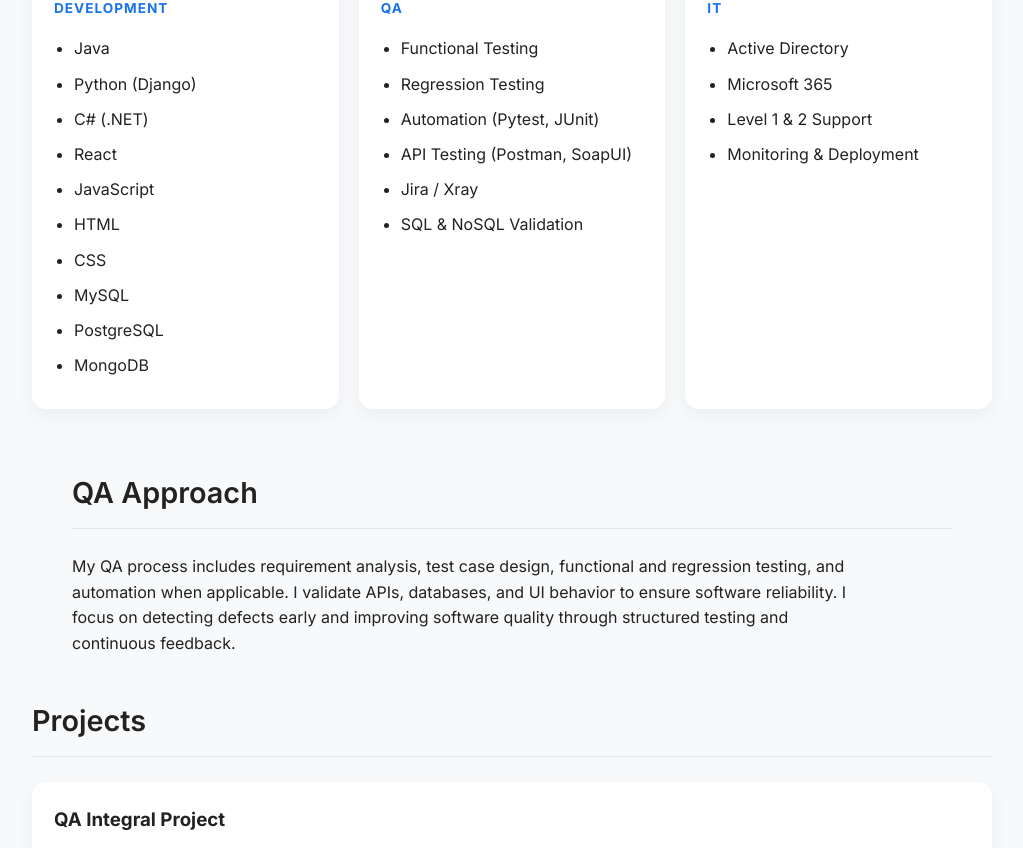
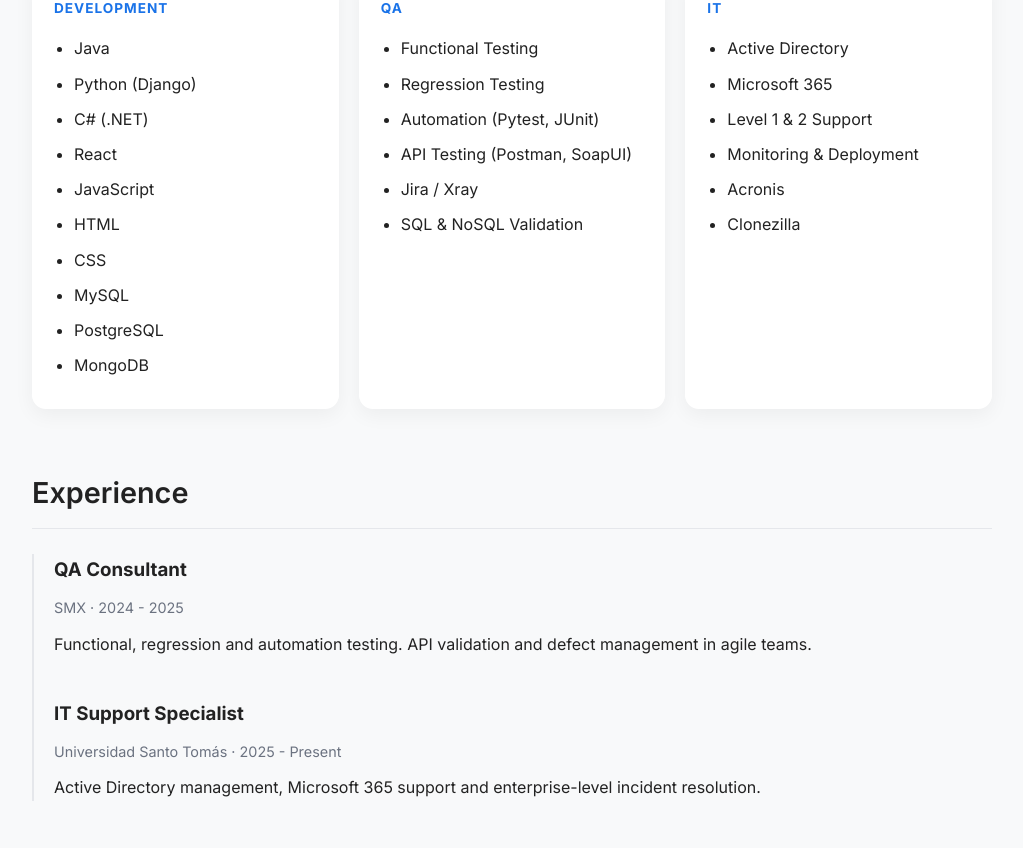
Before and after one commit to Alex-af-2024/portafolio-af, a React (Vite) app: page / in a window 1280 px wide. Shown: the part 972-1820 px from the top of the page, without its empty margins (128-1151 px from the left). Built offline with nearby package versions, Linux system fonts and the light colour scheme.

Commit message:
Se agrega footer, experience y  mejoras visuales

```diff
--- a/index.html
+++ b/index.html
@@ -8,6 +8,12 @@
       href="https://fonts.googleapis.com/css2?family=Inter:wght@400;500;600;700&display=swap"
       rel="stylesheet"
     />
+    <meta
+      name="description"
+      content="Alejandro Franco - Software Developer, QA Engineer and IT Support Specialist Portfolio."
+    />
+    <!-- <meta name="author" content="Alejandro Franco" /> -->
+    <title>Alejandro Franco | Software Developer</title>
     <title>portfolio-af</title>
   </head>
   <body>
--- a/src/App.jsx
+++ b/src/App.jsx
@@ -7,6 +7,8 @@ import Skills from "./components/Skills";
 import About from "./components/About";
 import QaApproach from "./components/QaApproach";
 import Navbar from "./components/Navbar";
+import Experience from "./components/Experience";
+import Footer from "./components/Footer";
 
 export default function App() {
   const [lang, setLang] = useState("en");
@@ -23,9 +25,13 @@ export default function App() {
 
         <Skills skills={content.skills} />
 
+        <Experience experience={content.experience} />
+
         <QaApproach qaApproach={content.qaApproach} />
 
         <Projects projects={content.projects} />
+
+        <Footer footer={content.footer} />
       </div>
     </>
   );
--- /dev/null
+++ b/src/components/Experience.jsx
@@ -0,0 +1,19 @@
+export default function Experience({ experience }) {
+  return (
+    <section id="experience" className="fade-in section">
+      <h2>{experience.title}</h2>
+
+      <div className="timeline">
+        {experience.items.map((item, index) => (
+          <div key={index} className="timeline-item">
+            <h3>{item.role}</h3>
+            <span className="company">
+              {item.company} · {item.period}
+            </span>
+            <p>{item.description}</p>
+          </div>
+        ))}
+      </div>
+    </section>
+  );
+}
--- /dev/null
+++ b/src/components/Footer.jsx
@@ -0,0 +1,7 @@
+export default function Footer() {
+  return (
+    <footer className="footer">
+      <p>© 2026 Alejandro Franco · Software Developer</p>
+    </footer>
+  );
+}
--- a/src/data/profile.en.js
+++ b/src/data/profile.en.js
@@ -51,6 +51,8 @@ export default {
       "Microsoft 365",
       "Level 1 & 2 Support",
       "Monitoring & Deployment",
+      "Acronis",
+      "Clonezilla",
     ],
   },
   about: {
@@ -74,4 +76,24 @@ My QA process includes requirement analysis, test case design, functional and re
 I validate APIs, databases, and UI behavior to ensure software reliability. I focus on detecting defects early and improving software quality through structured testing and continuous feedback.
 `,
   },
+
+  experience: {
+    title: "Experience",
+    items: [
+      {
+        role: "QA Consultant",
+        company: "SMX",
+        period: "2024 - 2025",
+        description:
+          "Functional, regression and automation testing. API validation and defect management in agile teams.",
+      },
+      {
+        role: "IT Support Specialist",
+        company: "Universidad Santo Tomás",
+        period: "2025 - Present",
+        description:
+          "Active Directory management, Microsoft 365 support and enterprise-level incident resolution.",
+      },
+    ],
+  },
 };
--- a/src/data/profile.es.js
+++ b/src/data/profile.es.js
@@ -45,6 +45,8 @@ export default {
       "Microsoft 365",
       "Soporte Nivel 1 y 2",
       "Monitoreo y Despliegue",
+      "Acronis",
+      "Clonezilla",
     ],
   },
 
@@ -70,4 +72,24 @@ Mi proceso QA incluye análisis de requerimientos, diseño de casos de prueba, p
 Valido APIs, bases de datos y comportamiento de la interfaz para asegurar la confiabilidad del software.
 `,
   },
+
+  experience: {
+    title: "Experiencia",
+    items: [
+      {
+        role: "Consultor QA",
+        company: "SMX",
+        period: "2024 - 2025",
+        description:
+          "Pruebas funcionales, de regresión y automatización. Validación de APIs y gestión de defectos en equipos ágiles.",
+      },
+      {
+        role: "Especialista en Soporte TI",
+        company: "Universidad Santo Tomás",
+        period: "2025 - Presente",
+        description:
+          "Gestión de Active Directory, soporte de Microsoft 365 y resolución de incidentes a nivel empresarial.",
+      },
+    ],
+  },
 };
--- a/src/index.css
+++ b/src/index.css
@@ -139,3 +139,28 @@ section div:hover {
 .nav-links a:hover {
   color: #1a73e8;
 }
+
+.timeline {
+  border-left: 2px solid #e5e7eb;
+  padding-left: 20px;
+}
+
+.timeline-item {
+  margin-bottom: 40px;
+}
+
+.company {
+  display: block;
+  font-size: 0.9rem;
+  color: #6b7280;
+  margin-bottom: 10px;
+}
+
+.footer {
+  text-align: center;
+  padding: 40px 0;
+  border-top: 1px solid #e5e7eb;
+  margin-top: 80px;
+  color: #6b7280;
+  font-size: 0.9rem;
+}
```
Also changed, not shown: 1 other file (tests, documents, lock files or other folders).
